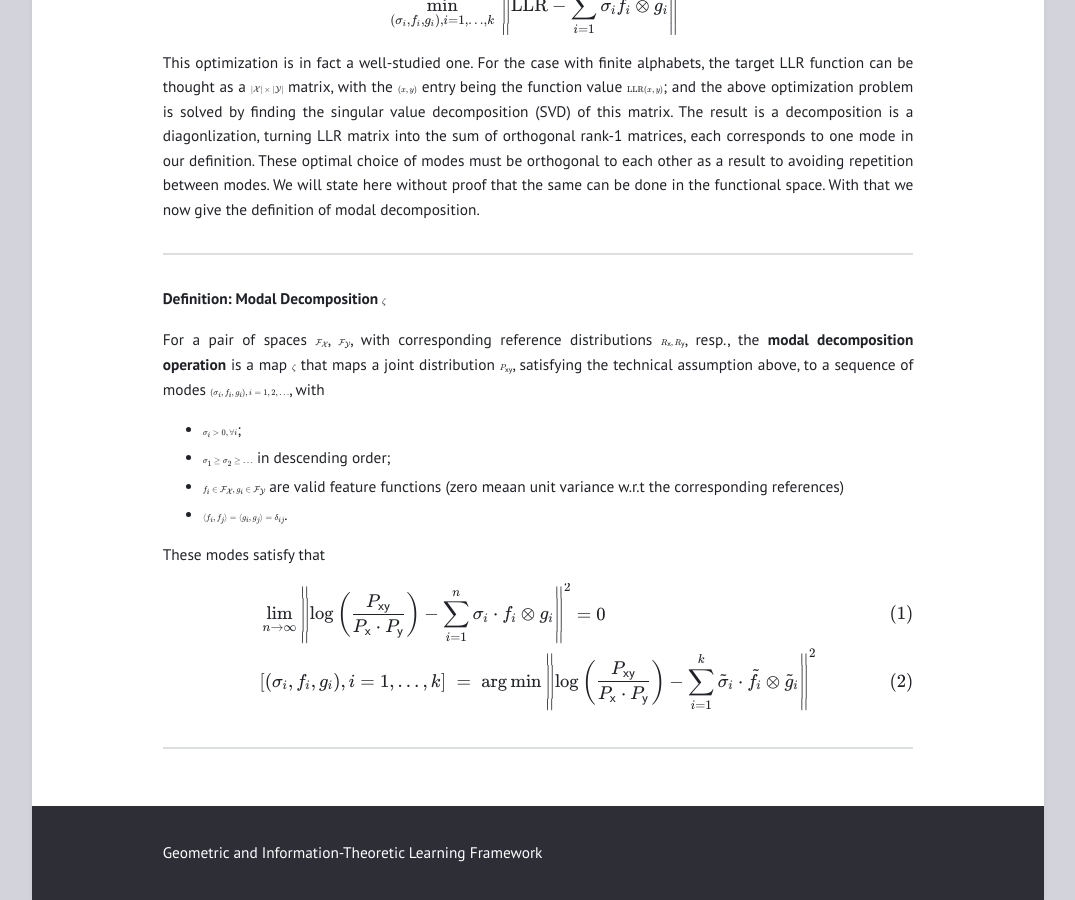
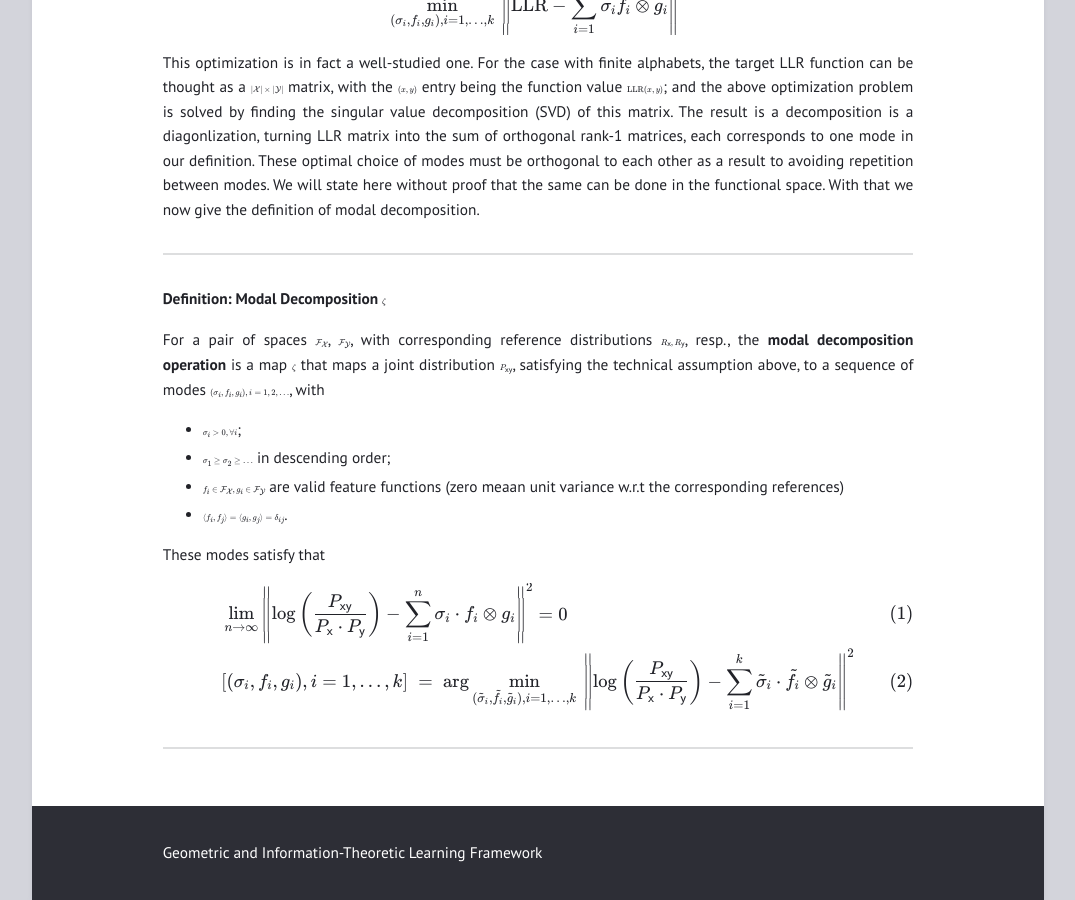
Before and after one commit to gilearning/gilearning.github.io, a Jekyll site: the page built from _posts/2022-08-15-ModalDecomposition.md, in a window 1280 px wide and 900 px high, scrolled down 2956 px. Shown: the whole window, without its empty margins (102-1177 px from the left). Built offline with Jekyll 4.4.1, drawn with Linux system fonts in a browser that asks for light colours; formulas are drawn with MathJax 3.

Commit message:
Update 2022-08-15-ModalDecomposition.md

```diff
--- a/_posts/2022-08-15-ModalDecomposition.md
+++ b/_posts/2022-08-15-ModalDecomposition.md
@@ -117,7 +117,7 @@ These modes satisfy that
 $$
 \begin{align}
 &\lim_{n\to \infty} \left\Vert \log \left(\frac{P_{\mathsf {xy}}}{P_\mathsf x \cdot P_\mathsf y}\right) - \sum_{i=1}^n \sigma_i \cdot f_i \otimes g_i\right\Vert^2 = 0\\
-&[(\sigma_i, f_i, g_i), i = 1, \ldots, k] \; = \; \arg\min \left\Vert \log \left(\frac{P_{\mathsf {xy}}}{P_\mathsf x\cdot P_\mathsf y} \right)- \sum_{i=1}^k \tilde{\sigma}_i \cdot \tilde{f}_i \otimes \tilde{g}_i \right\Vert^2
+&[(\sigma_i, f_i, g_i), i = 1, \ldots, k] \; = \; \arg\min_{(\tilde{\sigma}_i, \tilde{f}_i, \tilde{g}_i), i=1, \ldots, k} \, \left\Vert \log \left(\frac{P_{\mathsf {xy}}}{P_\mathsf x\cdot P_\mathsf y} \right)- \sum_{i=1}^k \tilde{\sigma}_i \cdot \tilde{f}_i \otimes \tilde{g}_i \right\Vert^2
 \end{align}
 $$
 
```
